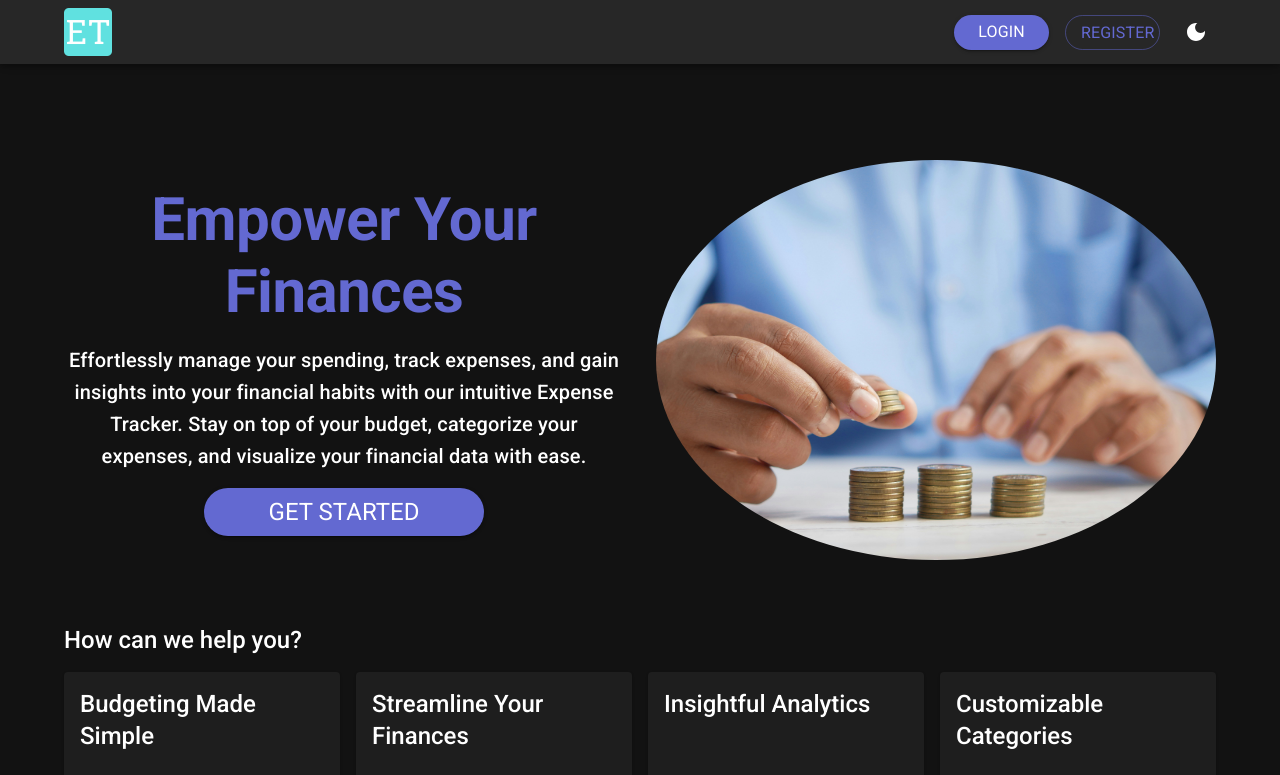
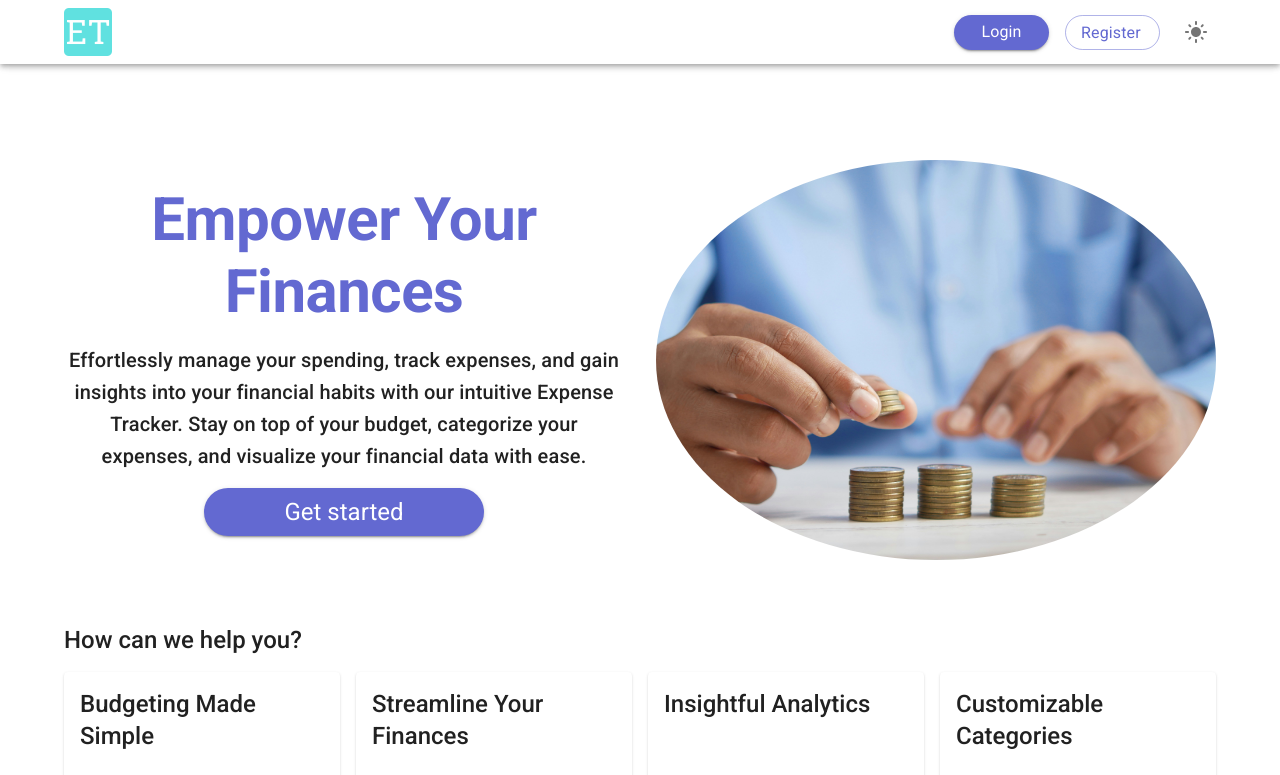
Before and after one commit to JacobArthurs/expense-tracker-frontend, a React (Vite) app: page / in a window 1280 px wide. Shown: the top 775 px of the page. Built offline with nearby package versions, Linux system fonts and the light colour scheme.

Commit message:
Adjust button theme

```diff
--- a/src/providers/ThemeManagmentProvider.jsx
+++ b/src/providers/ThemeManagmentProvider.jsx
@@ -4,7 +4,7 @@ import { ThemeProvider, createTheme } from '@mui/material/styles';
 export const ThemeManagmentContext = createContext();
 
 const ThemeManagmentProvider = ({ children }) => {
-  const [darkMode, setDarkMode] = useState(true);
+  const [darkMode, setDarkMode] = useState(false);
 
   useEffect(()=>{
     if (localStorage.getItem("mode")) {
@@ -27,6 +27,11 @@ const ThemeManagmentProvider = ({ children }) => {
         main: '#60E1E0',
       },
     },
+    typography: {
+      button: {
+        textTransform: 'none'
+      }
+    }
   });
 
   return (
```
